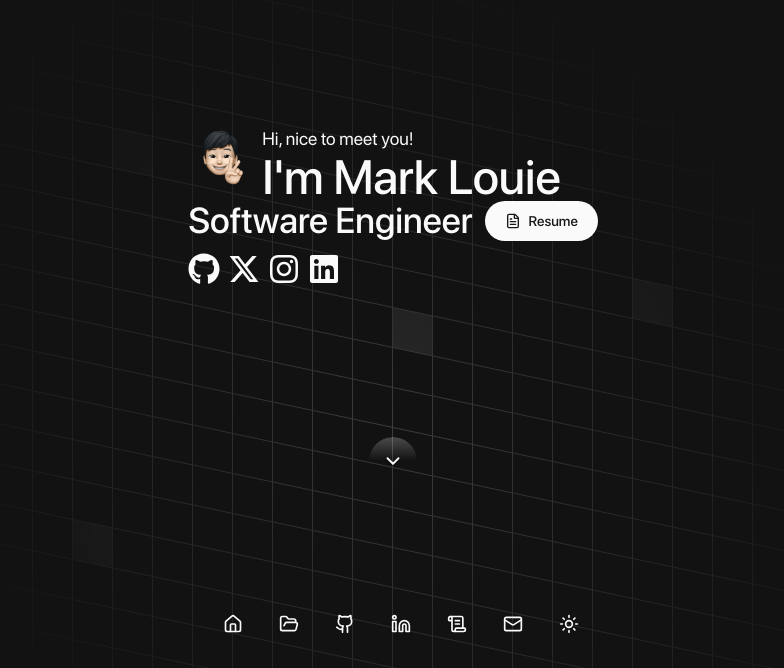
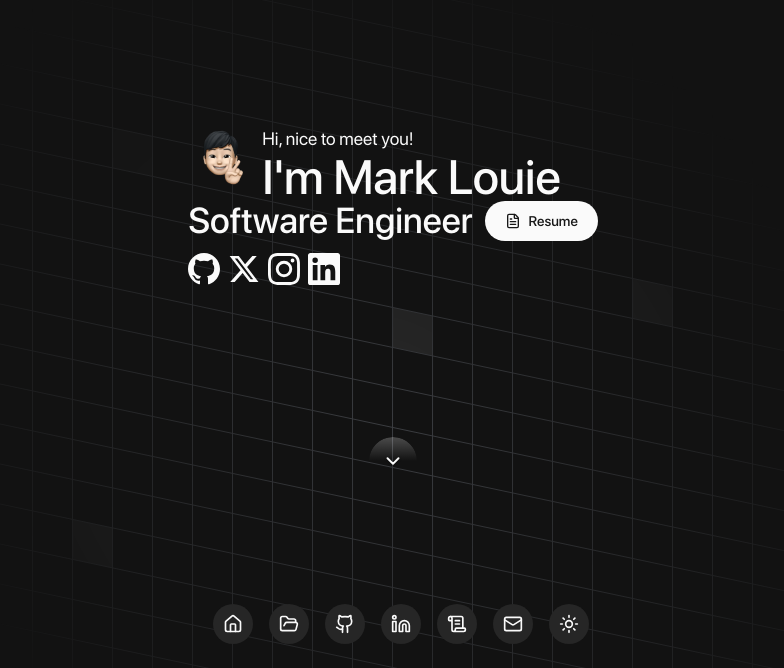
Before and after one commit to marrrkkk/next-portfolio, a Next.js app: page / in a window 1280 px wide. Shown: the part 132-800 px from the top of the page, without its empty margins (247-1031 px from the left). Built offline with nearby package versions, Linux system fonts and the light colour scheme.

Commit message:
refactor: update Hero and Navigation components

```diff
--- a/components/Hero.tsx
+++ b/components/Hero.tsx
@@ -1,9 +1,3 @@
-import {
-  FaGithub,
-  FaInstagram,
-  FaLinkedin,
-  FaXTwitter,
-} from "react-icons/fa6";
 import BoxReveal from "./ui/box-reveal";
 import GridPattern from "./ui/animated-grid-pattern";
 import { cn } from "@/lib/utils";
@@ -12,15 +6,39 @@
 import ScrollButton from "./ScrollButton";
 import Link from "next/link";
 
+const GithubIcon = () => (
+  <svg viewBox="0 0 24 24" fill="currentColor" className="size-7 md:size-8" aria-hidden="true">
+    <path d="M12 0C5.374 0 0 5.373 0 12c0 5.302 3.438 9.8 8.207 11.387.599.111.793-.261.793-.577v-2.234c-3.338.726-4.033-1.416-4.033-1.416-.546-1.387-1.333-1.756-1.333-1.756-1.089-.745.083-.729.083-.729 1.205.084 1.839 1.237 1.839 1.237 1.07 1.834 2.807 1.304 3.492.997.107-.775.418-1.305.762-1.604-2.665-.305-5.467-1.334-5.467-5.931 0-1.311.469-2.381 1.236-3.221-.124-.303-.535-1.524.117-3.176 0 0 1.008-.322 3.301 1.23A11.509 11.509 0 0112 5.803c1.02.005 2.047.138 3.006.404 2.291-1.552 3.297-1.23 3.297-1.23.653 1.653.242 2.874.118 3.176.77.84 1.235 1.911 1.235 3.221 0 4.609-2.807 5.624-5.479 5.921.43.372.823 1.102.823 2.222v3.293c0 .319.192.694.801.576C20.566 21.797 24 17.3 24 12c0-6.627-5.373-12-12-12z"/>
+  </svg>
+);
+
+const XTwitterIcon = () => (
+  <svg viewBox="0 0 24 24" fill="currentColor" className="size-7 md:size-8" aria-hidden="true">
+    <path d="M18.244 2.25h3.308l-7.227 8.26 8.502 11.24H16.17l-5.214-6.817L4.99 21.75H1.68l7.73-8.835L1.254 2.25H8.08l4.713 6.231zm-1.161 17.52h1.833L7.084 4.126H5.117z"/>
+  </svg>
+);
+
+const InstagramIcon = () => (
+  <svg viewBox="0 0 24 24" fill="currentColor" className="size-7 md:size-8" aria-hidden="true">
+    <path d="M12 2.163c3.204 0 3.584.012 4.85.07 3.252.148 4.771 1.691 4.919 4.919.058 1.265.069 1.645.069 4.849 0 3.205-.012 3.584-.069 4.849-.149 3.225-1.664 4.771-4.919 4.919-1.266.058-1.644.07-4.85.07-3.204 0-3.584-.012-4.849-.07-3.26-.149-4.771-1.699-4.919-4.92-.058-1.265-.07-1.644-.07-4.849 0-3.204.013-3.583.07-4.849.149-3.227 1.664-4.771 4.919-4.919 1.266-.057 1.645-.069 4.849-.069zM12 0C8.741 0 8.333.014 7.053.072 2.695.272.273 2.69.073 7.052.014 8.333 0 8.741 0 12c0 3.259.014 3.668.072 4.948.2 4.358 2.618 6.78 6.98 6.98C8.333 23.986 8.741 24 12 24c3.259 0 3.668-.014 4.948-.072 4.354-.2 6.782-2.618 6.979-6.98.059-1.28.073-1.689.073-4.948 0-3.259-.014-3.667-.072-4.947-.196-4.354-2.617-6.78-6.979-6.98C15.668.014 15.259 0 12 0zm0 5.838a6.162 6.162 0 100 12.324 6.162 6.162 0 000-12.324zM12 16a4 4 0 110-8 4 4 0 010 8zm6.406-11.845a1.44 1.44 0 100 2.881 1.44 1.44 0 000-2.881z"/>
+  </svg>
+);
+
+const LinkedInIcon = () => (
+  <svg viewBox="0 0 24 24" fill="currentColor" className="size-7 md:size-8" aria-hidden="true">
+    <path d="M20.447 20.452h-3.554v-5.569c0-1.328-.027-3.037-1.852-3.037-1.853 0-2.136 1.445-2.136 2.939v5.667H9.351V9h3.414v1.561h.046c.477-.9 1.637-1.85 3.37-1.85 3.601 0 4.267 2.37 4.267 5.455v6.286zM5.337 7.433a2.062 2.062 0 01-2.063-2.065 2.064 2.064 0 112.063 2.065zm1.782 13.019H3.555V9h3.564v11.452zM22.225 0H1.771C.792 0 0 .774 0 1.729v20.542C0 23.227.792 24 1.771 24h20.451C23.2 24 24 23.227 24 22.271V1.729C24 .774 23.2 0 22.222 0h.003z"/>
+  </svg>
+);
+
 const Hero = () => {
   return (
-    <div className="mt-64">
+    <div className="mt-[30vh] md:mt-64">
       <div>
         <div className="flex items-center space-x-1">
           <BoxReveal boxColor="black" duration={0.5}>
             <Image
               src="/me.png"
-              alt="Mark Louie Alvarez - Full-Stack Developer"
+              alt="Mark Louie Alvarez - Software Engineer"
               className="float-start"
               height={70}
               width={70}
@@ -39,7 +57,7 @@
             </BoxReveal>
           </div>
         </div>
-        <div className="flex space-x-3 items-center">
+        <div className="flex space-x-3 items-center -mt-2 md:mt-0">
           <BoxReveal boxColor="black" duration={0.5}>
             <h2 className="text-2xl md:text-4xl font-medium">Software Engineer</h2>
           </BoxReveal>
@@ -49,18 +67,26 @@
         </div>
       </div>
       <BoxReveal boxColor="black" duration={0.5}>
-        <ul className="flex space-x-2 mt-3">
+        <ul className="flex space-x-2 mt-1 md:mt-3">
           <li>
-            <Link href={"https://github.com/marrrkkk"} target="_blank"><FaGithub className="size-7 md:size-8" /></Link>
+            <Link href="https://github.com/marrrkkk" target="_blank" rel="noopener noreferrer" aria-label="GitHub Profile">
+              <GithubIcon />
+            </Link>
           </li>
           <li>
-            <Link href={"https://x.com/marrrkkk__"} target="_blank"><FaXTwitter className="size-7 md:size-8" /></Link>
+            <Link href="https://x.com/marrrkkk__" target="_blank" rel="noopener noreferrer" aria-label="X (Twitter) Profile">
+              <XTwitterIcon />
+            </Link>
           </li>
           <li>
-            <Link href={"https://www.instagram.com/marrrrkkkk__/"} target="_blank"><FaInstagram className="size-7 md:size-8" /></Link>
+            <Link href="https://www.instagram.com/marrrrkkkk__/" target="_blank" rel="noopener noreferrer" aria-label="Instagram Profile">
+              <InstagramIcon />
+            </Link>
           </li>
           <li>
-            <Link href={"https://www.linkedin.com/in/mark-louie-alvarez-b90162257/"} target="_blank"><FaLinkedin className="size-7 md:size-8" /></Link>
+            <Link href="https://www.linkedin.com/in/mark-louie-alvarez-b90162257/" target="_blank" rel="noopener noreferrer" aria-label="LinkedIn Profile">
+              <LinkedInIcon />
+            </Link>
           </li>
         </ul>
       </BoxReveal>
--- a/components/Nav.tsx
+++ b/components/Nav.tsx
@@ -26,11 +26,8 @@
   const isExternal = (href: string) =>
     href.startsWith("http") || href.startsWith("mailto:");
 
-  const glassItem =
-    "dock-liquid-item aspect-square rounded-full";
-
-  const glassItemMobile =
-    "w-8 h-8 rounded-full bg-gradient-to-b from-white/70 to-white/40 dark:from-white/[0.18] dark:to-white/[0.08] backdrop-blur-sm backdrop-saturate-200 border border-white/80 dark:border-white/[0.3] shadow-[inset_0_0.5px_0_rgba(255,255,255,0.9),inset_0_-0.5px_0_rgba(0,0,0,0.05)] dark:shadow-[inset_0_0.5px_0_rgba(255,255,255,0.25),inset_0_-0.5px_0_rgba(0,0,0,0.4)] flex items-center justify-center";
+  const dockItemClass =
+    "aspect-square rounded-full bg-gray-200 dark:bg-neutral-800";
 
   return (
     <>
@@ -41,8 +38,9 @@
             item.title === "Theme" ? (
               <DockItem
                 key={index}
-                className={glassItem}
+                className={dockItemClass}
                 onClick={toggleTheme}
+                aria-label="Toggle Theme"
               >
                 <DockLabel>{item.title}</DockLabel>
                 <DockIcon>
@@ -56,8 +54,9 @@
                 key={index}
                 href={item.href}
                 target={isExternal(item.href) ? "_blank" : "_self"}
+                rel={isExternal(item.href) ? "noopener noreferrer" : undefined}
               >
-                <DockItem className={glassItem}>
+                <DockItem className={dockItemClass}>
                   <DockLabel>{item.title}</DockLabel>
                   <DockIcon>{item.icon}</DockIcon>
                 </DockItem>
@@ -72,7 +71,7 @@
         {/* Toggle Button */}
         <motion.button
           onClick={() => setMobileOpen(!mobileOpen)}
-          className="w-11 h-11 rounded-full bg-gradient-to-b from-white/60 to-white/30 dark:from-white/[0.14] dark:to-white/[0.06] backdrop-blur-md backdrop-saturate-200 border border-white/70 dark:border-white/[0.25] flex items-center justify-center shadow-[inset_0_0.5px_0_rgba(255,255,255,0.8),0_4px_24px_rgba(0,0,0,0.1)] dark:shadow-[inset_0_0.5px_0_rgba(255,255,255,0.2),0_4px_24px_rgba(0,0,0,0.4)]"
+          className="w-11 h-11 rounded-full bg-gray-100 dark:bg-neutral-900 border border-gray-200 dark:border-neutral-800 flex items-center justify-center shadow-sm"
           whileTap={{ scale: 0.9 }}
           aria-label="Toggle navigation menu"
         >
@@ -109,7 +108,7 @@
               animate={{ opacity: 1, scale: 1, y: 0 }}
               exit={{ opacity: 0, scale: 0.9, y: -10 }}
               transition={{ duration: 0.2, ease: "easeOut" }}
-              className="absolute top-14 right-0 bg-gradient-to-b from-white/60 to-white/30 dark:from-white/[0.14] dark:to-white/[0.06] backdrop-blur-md backdrop-saturate-200 border border-white/70 dark:border-white/[0.25] rounded-2xl p-3 shadow-[inset_0_0.5px_0_rgba(255,255,255,0.8),0_4px_24px_rgba(0,0,0,0.1)] dark:shadow-[inset_0_0.5px_0_rgba(255,255,255,0.2),0_4px_24px_rgba(0,0,0,0.4)] min-w-[160px]"
+              className="absolute top-14 right-0 bg-gray-100 dark:bg-neutral-900 border border-gray-200 dark:border-neutral-800 rounded-2xl p-3 shadow-md min-w-[160px]"
             >
               <div className="flex flex-col gap-1">
                 {links.map((item, index) =>
@@ -123,9 +122,10 @@
                         toggleTheme();
                         setMobileOpen(false);
                       }}
-                      className="flex items-center gap-3 px-3 py-2.5 rounded-xl hover:bg-white/30 dark:hover:bg-white/[0.08] transition-colors"
+                      className="flex items-center gap-3 px-3 py-2.5 rounded-xl hover:bg-gray-200 dark:hover:bg-neutral-800 transition-colors"
+                      aria-label="Toggle Theme"
                     >
-                      <span className={glassItemMobile}>
+                      <span className="w-8 h-8 rounded-full bg-gray-200 dark:bg-neutral-800 flex items-center justify-center">
                         {mounted && theme === "dark"
                           ? React.createElement(Sun, { size: 16 })
                           : React.createElement(Moon, { size: 16 })}
@@ -142,10 +142,11 @@
                       <Link
                         href={item.href}
                         target={isExternal(item.href) ? "_blank" : "_self"}
+                        rel={isExternal(item.href) ? "noopener noreferrer" : undefined}
                         onClick={() => setMobileOpen(false)}
-                        className="flex items-center gap-3 px-3 py-2.5 rounded-xl hover:bg-white/30 dark:hover:bg-white/[0.08] transition-colors"
+                        className="flex items-center gap-3 px-3 py-2.5 rounded-xl hover:bg-gray-200 dark:hover:bg-neutral-800 transition-colors"
                       >
-                        <span className={glassItemMobile}>
+                        <span className="w-8 h-8 rounded-full bg-gray-200 dark:bg-neutral-800 flex items-center justify-center">
                           {React.cloneElement(
                             item.icon as React.ReactElement<{ size?: number }>,
                             { size: 16 }
```
